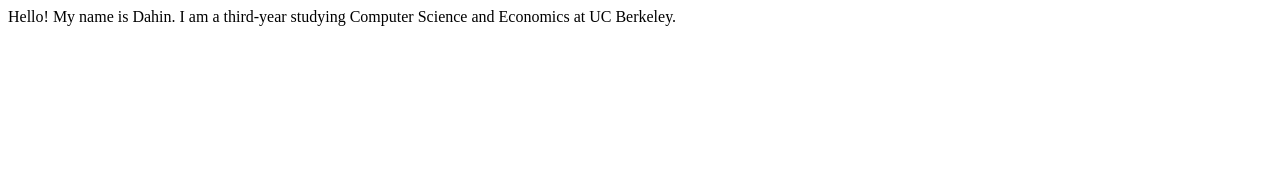
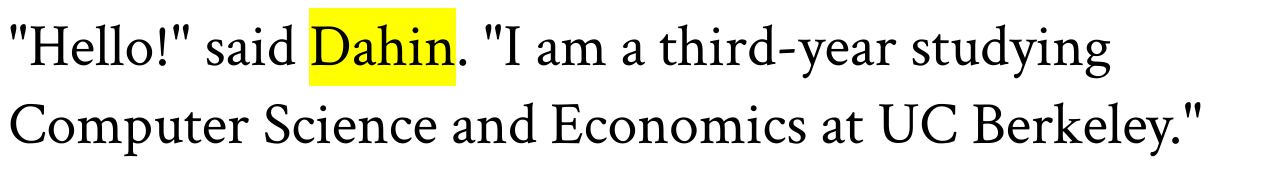
Before and after one commit to dahinjung/dahinjung.github.io, a plain HTML site: page index.html in a window 1280 px wide. Drawn offline with Linux system fonts and the light colour scheme.

Commit message:
text change

```diff
--- a/index.html
+++ b/index.html
@@ -1,2 +1,17 @@
-Hello! My name is Dahin.
-I am a third-year studying Computer Science and Economics at UC Berkeley.
+<!DOCTYPE html>
+<html>
+  <head>
+    <meta charset="UTF-8">
+    <title>Dahin</title>
+    <link href="https://fonts.googleapis.com/css?family=Crimson+Text" rel="stylesheet">
+    <style>
+      body {
+        font-family: 'Crimson Text', serif;
+        font-size: 60px;
+      }
+    </style>
+  </head>
+  <body>
+    <div> "Hello!" said <mark>Dahin</mark>. "I am a third-year studying Computer Science and Economics at UC Berkeley."</div>
+  </body>
+</html>
```
